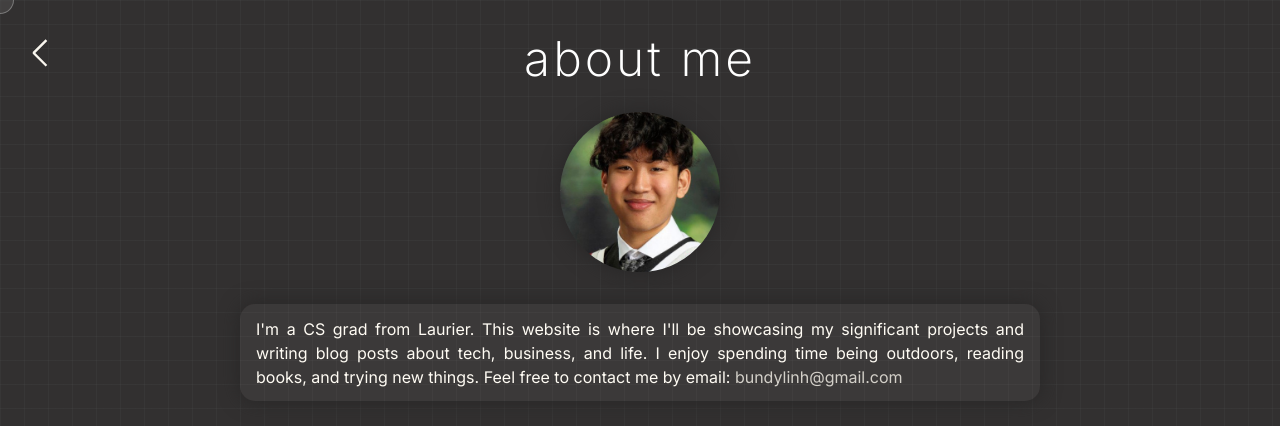
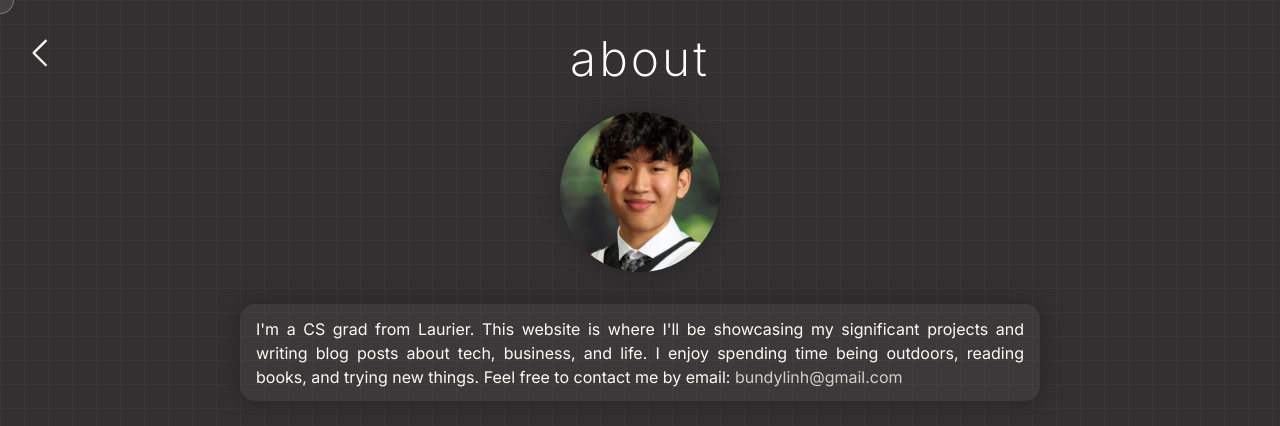
Before and after one commit to dylinh/personal-site, a React (Vite) app: page /about in a window 1280 px wide. Shown: the top 426 px of the page. Built offline with nearby package versions, Linux system fonts and the light colour scheme.

Commit message:
Update About.tsx

```diff
--- a/src/pages/About.tsx
+++ b/src/pages/About.tsx
@@ -7,7 +7,7 @@ export default function About(){
                     <div className="about-container">
                         <div className="about-header">
                             <BackButton className="backbtn-about" path={"/"}/>
-                            <p className="about-title">about me</p>
+                            <p className="about-title">about</p>
                         </div>
                         <div>
                             <div className="img-container">
```
